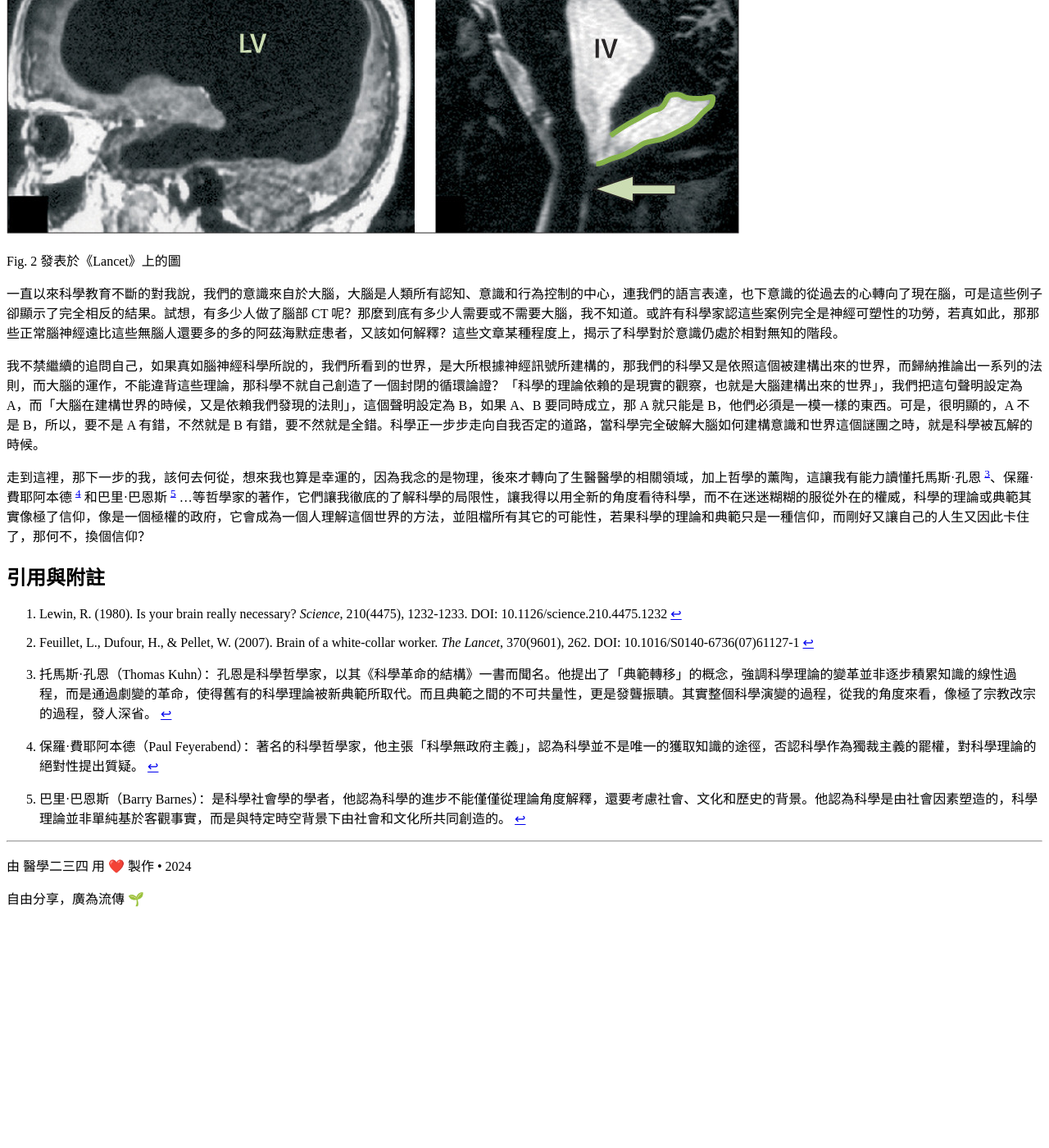
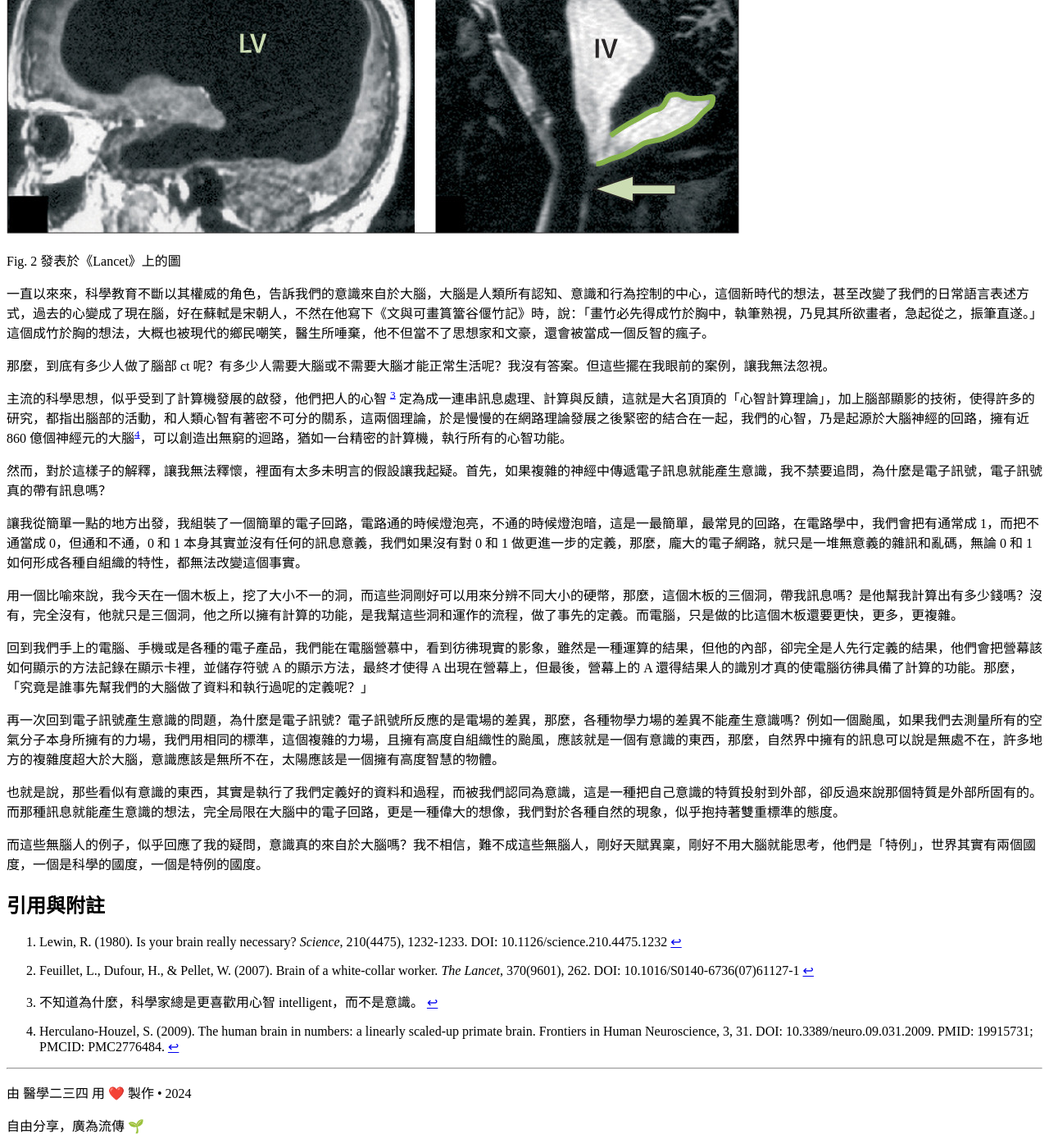
Before and after one commit to felix125/med234, a Jekyll site: the page built from _posts/zh/2024-12-01-02.md, in a window 1280 px wide and 1400 px high, scrolled down 5644 px. Shown: the whole window at 82% size. Built offline with Jekyll 4.4.1, drawn with Linux system fonts in a browser that asks for light colours; before the commit the page ends 6767 px from its top, so only the background shows below that; some of the changed text lies outside the part shown.

Commit message:
refresh the content

```diff
--- a/_posts/zh/2024-12-01-02.md
+++ b/_posts/zh/2024-12-01-02.md
@@ -7,26 +7,25 @@ keywords:
   - 無腦人現象
   - 科學哲學
   - 大腦
-  - 神經可塑性
   - 神經科學局限
   - 意識
   - 心理學
+  - 特例
 tags:
   - 大腦
   - 心理學
   - 意識
   - 科學
   - 哲學
-  - 社會建構
+  - 特例
 categories:
   - 醫學
   - 意識
-  - 哲學
   - 科學
-  - 社會建構
+  - 醫常反思
 ---
 
-無意間，我讀到了一篇發表於 1980 年《Science》雜誌的文章，標題是 Is your brain really necessary?（你的大腦真的必要嗎？）[^1]。這篇文章探討了一個極具挑戰性且幾乎難以置信的問題：我們的意識與認知能力，是否真的完全依賴於大腦？文章中，John Lorber 醫生描述了一個震撼的案例，一位大腦幾乎完全被水腫侵占的患者，不僅能正常生活，甚至智商測試還高達 126，這徹底挑戰了傳統對大腦功能的認知。
+無意間，我讀到了一篇發表於 1980 年《Science》上面的文章，標題是 Is your brain really necessary?（你的大腦真的必要嗎？）[^1]。這篇文章探討了一個極具挑戰性且幾乎難以置信的問題：我們的意識與認知能力，是否真的完全依賴於大腦？文章中，John Lorber 醫生描述了一個震撼的案例，一位大腦幾乎完全被水腫侵占的患者，不僅能正常生活，甚至智商測試還高達 126，這徹底挑戰了傳統對大腦功能的認知。
 
 {% include img.html
    src="/assets/img/brain-study-science.jpg"
@@ -35,7 +34,7 @@ categories:
    idx="1"
 %}
 
-此後，我又讀到了一篇發表於 2007 年《Lancet》的文章，標題是 Brain of a white-collar worker（一位白領工作者的大腦）[^2]。這篇文章提到一位腦部 90% 的成年人，儘管大腦物質幾乎蕩然無存，卻能過著完全正常的生活，並且從事需要認知能力的白領工作。這些案例讓我深深震撼，也引發了一個不可忽視的問題：如果大腦不是我們一直以來認為的「意識中心」，那麼人類的意識到底是什麼？又來自何處？
+而後，我又讀到了一篇發表於 2007 年《Lancet》的文章，標題是 Brain of a white-collar worker（一位白領工作者的大腦）[^2]。這篇文章提到一位腦部 90% 的成年人，儘管大腦神經細胞幾乎蕩然無存，卻能過著完全正常的生活，並且從事需要認知能力的白領工作。這些案例讓我深深震撼，也引發了一個不可忽視的問題：如果大腦不是我們一直以來認為的「意識中心」，那麼人類的意識到底是什麼？又來自何處？
 
 {% include img.html
    src="/assets/img/brain-study-lancet.jpg"
@@ -44,11 +43,27 @@ categories:
    idx="2"
 %}
 
-一直以來科學教育不斷的對我說，我們的意識來自於大腦，大腦是人類所有認知、意識和行為控制的中心，連我們的語言表達，也下意識的從過去的心轉向了現在腦，可是這些例子卻顯示了完全相反的結果。試想，有多少人做了腦部 CT 呢？那麼到底有多少人需要或不需要大腦，我不知道。或許有科學家認這些案例完全是神經可塑性的功勞，若真如此，那那些正常腦神經遠比這些無腦人還要多的多的阿茲海默症患者，又該如何解釋？這些文章某種程度上，揭示了科學對於意識仍處於相對無知的階段。
+一直以來來，科學教育不斷以其權威的角色，告訴我們的意識來自於大腦，大腦是人類所有認知、意識和行為控制的中心，這個新時代的想法，甚至改變了我們的日常語言表述方式，過去的心變成了現在腦，好在蘇軾是宋朝人，不然在他寫下《文與可畫篔簹谷偃竹記》時，說：「畫竹必先得成竹於胸中，執筆熟視，乃見其所欲畫者，急起從之，振筆直遂。」這個成竹於胸的想法，大概也被現代的鄉民嘲笑，醫生所唾棄，他不但當不了思想家和文豪，還會被當成一個反智的瘋子。
 
-我不禁繼續的追問自己，如果真如腦神經科學所說的，我們所看到的世界，是大所根據神經訊號所建構的，那我們的科學又是依照這個被建構出來的世界，而歸納推論出一系列的法則，而大腦的運作，不能違背這些理論，那科學不就自己創造了一個封閉的循環論證？「科學的理論依賴的是現實的觀察，也就是大腦建構出來的世界」，我們把這句聲明設定為 A，而「大腦在建構世界的時候，又是依賴我們發現的法則」，這個聲明設定為 B，如果 A、B 要同時成立，那 A 就只能是 B，他們必須是一模一樣的東西。可是，很明顯的，A 不是 B，所以，要不是 A 有錯，不然就是 B 有錯，要不然就是全錯。科學正一步步走向自我否定的道路，當科學完全破解大腦如何建構意識和世界這個謎團之時，就是科學被瓦解的時候。
+那麼，到底有多少人做了腦部 ct 呢？有多少人需要大腦或不需要大腦才能正常生活呢？我沒有答案。但這些擺在我眼前的案例，讓我無法忽視。
 
-走到這裡，那下一步的我，該何去何從，想來我也算是幸運的，因為我念的是物理，後來才轉向了生醫醫學的相關領域，加上哲學的薰陶，這讓我有能力讀懂托馬斯·孔恩 [^3]、保羅·費耶阿本德 [^4] 和巴里·巴恩斯 [^5] ...等哲學家的著作，它們讓我徹底的了解科學的局限性，讓我得以用全新的角度看待科學，而不在迷迷糊糊的服從外在的權威，科學的理論或典範其實像極了信仰，像是一個極權的政府，它會成為一個人理解這個世界的方法，並阻檔所有其它的可能性，若果科學的理論和典範只是一種信仰，而剛好又讓自己的人生又因此卡住了，那何不，換個信仰？
+主流的科學思想，似乎受到了計算機發展的啟發，他們把人的心智 [^3] 定為成一連串訊息處理、計算與反饋，這就是大名頂頂的「心智計算理論」，加上腦部顯影的技術，使得許多的研究，都指出腦部的活動，和人類心智有著密不可分的關系，這兩個理論，於是慢慢的在網路理論發展之後緊密的結合在一起，我們的心智，乃是起源於大腦神經的回路，擁有近 860 億個神經元的大腦[^4]，可以創造出無窮的迴路，猶如一台精密的計算機，執行所有的心智功能。
+
+然而，對於這樣子的解釋，讓我無法釋懷，裡面有太多未明言的假設讓我起疑。首先，如果複雜的神經中傳遞電子訊息就能產生意識，我不禁要追問，為什麼是電子訊號，電子訊號真的帶有訊息嗎？
+
+讓我從簡單一點的地方出發，我組裝了一個簡單的電子回路，電路通的時候燈泡亮，不通的時候燈泡暗，這是一最簡單，最常見的回路，在電路學中，我們會把有通常成 1，而把不通當成 0，但通和不通，0 和 1 本身其實並沒有任何的訊息意義，我們如果沒有對 0 和 1 做更進一步的定義，那麼，龐大的電子網路，就只是一堆無意義的雜訊和亂碼，無論 0 和 1 如何形成各種自組織的特性，都無法改變這個事實。
+
+用一個比喻來說，我今天在一個木板上，挖了大小不一的洞，而這些洞剛好可以用來分辨不同大小的硬幣，那麼，這個木板的三個洞，帶我訊息嗎？是他幫我計算出有多少錢嗎？沒有，完全沒有，他就只是三個洞，他之所以擁有計算的功能，是我幫這些洞和運作的流程，做了事先的定義。而電腦，只是做的比這個木板還要更快，更多，更複雜。
+
+回到我們手上的電腦、手機或是各種的電子產品，我們能在電腦營慕中，看到彷彿現實的影象，雖然是一種運算的結果，但他的內部，卻完全是人先行定義的結果，他們會把營幕該如何顯示的方法記錄在顯示卡裡，並儲存符號 A 的顯示方法，最終才使得 A 出現在營幕上，但最後，營幕上的 A 還得結果人的識別才真的使電腦彷彿具備了計算的功能。那麼，「究竟是誰事先幫我們的大腦做了資料和執行過呢的定義呢？」
+
+再一次回到電子訊號產生意識的問題，為什麼是電子訊號？電子訊號所反應的是電場的差異，那麼，各種物學力場的差異不能產生意識嗎？例如一個颱風，如果我們去測量所有的空氣分子本身所擁有的力場，我們用相同的標準，這個複雜的力場，且擁有高度自組織性的颱風，應該就是一個有意識的東西，那麼，自然界中擁有的訊息可以說是無處不在，許多地方的複雜度超大於大腦，意識應該是無所不在，太陽應該是一個擁有高度智慧的物體。
+
+也就是說，那些看似有意識的東西，其實是執行了我們定義好的資料和過程，而被我們認同為意識，這是一種把自己意識的特質投射到外部，卻反過來說那個特質是外部所固有的。而那種訊息就能產生意識的想法，完全局限在大腦中的電子回路，更是一種偉大的想像，我們對於各種自然的現象，似乎抱持著雙重標準的態度。
+
+而這些無腦人的例子，似乎回應了我的疑問，意識真的來自於大腦嗎？我不相信，難不成這些無腦人，剛好天賦異稟，剛好不用大腦就能思考，他們是「特例」，世界其實有兩個國度，一個是科學的國度，一個是特例的國度。
+
+
 
 
 ## 引用與附註
@@ -57,8 +72,6 @@ categories:
 
 [^2]: Feuillet, L., Dufour, H., & Pellet, W. (2007). Brain of a white-collar worker. *The Lancet*, 370(9601), 262. DOI: 10.1016/S0140-6736(07)61127-1
 
-[^3]: 托馬斯·孔恩（Thomas Kuhn）：孔恩是科學哲學家，以其《科學革命的結構》一書而聞名。他提出了「典範轉移」的概念，強調科學理論的變革並非逐步積累知識的線性過程，而是通過劇變的革命，使得舊有的科學理論被新典範所取代。而且典範之間的不可共量性，更是發聾振聵。其實整個科學演變的過程，從我的角度來看，像極了宗教改宗的過程，發人深省。
+[^3]: 不知道為什麼，科學家總是更喜歡用心智 intelligent，而不是意識。
 
-[^4]: 保羅·費耶阿本德（Paul Feyerabend）：著名的科學哲學家，他主張「科學無政府主義」，認為科學並不是唯一的獲取知識的途徑，否認科學作為獨裁主義的罷權，對科學理論的絕對性提出質疑。
-
-[^5]: 巴里·巴恩斯（Barry Barnes）：是科學社會學的學者，他認為科學的進步不能僅僅從理論角度解釋，還要考慮社會、文化和歷史的背景。他認為科學是由社會因素塑造的，科學理論並非單純基於客觀事實，而是與特定時空背景下由社會和文化所共同創造的。
+[^4]: Herculano-Houzel, S. (2009). The human brain in numbers: a linearly scaled-up primate brain. Frontiers in Human Neuroscience, 3, 31. DOI: 10.3389/neuro.09.031.2009. PMID: 19915731; PMCID: PMC2776484.
```
